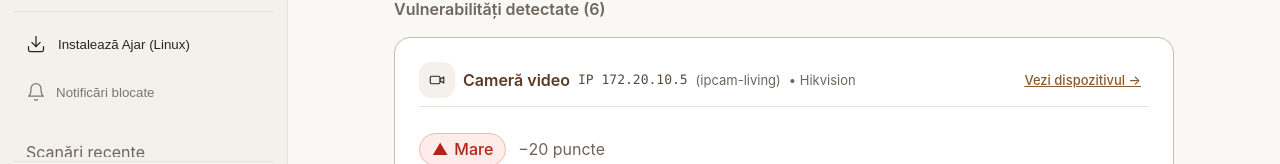
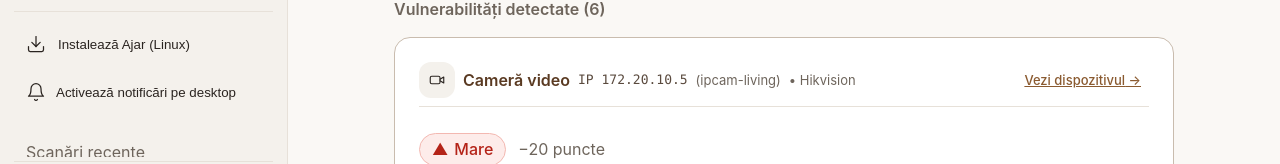
Before and after one commit to davidmihai1303/Ajar, a React (Vite) app in the folder frontend/: page /#/dashboard in a window 1280 px wide. Shown: the part 514-678 px from the top of the page. Built offline with nearby package versions, Linux system fonts and the light colour scheme; no server answers.

Commit message:
Unify notifications in app state ensuring immediate activation and alerts

```diff
--- a/frontend/src/components/Sidebar.tsx
+++ b/frontend/src/components/Sidebar.tsx
@@ -1,15 +1,7 @@
 // Left sidebar: room for Ajar at the top (Ajar itself lives in AjarDock and stays put when the
 // sidebar hides), then "new scan", navigation, recent scans, language and the hide button.
-import { useEffect, useState } from "react";
 import { formatDate } from "../i18n";
 import { downloadAjarLinux } from "../lib/downloadWrapper";
-import {
-  getNotificationPermission,
-  isNotificationSupported,
-  requestDesktopNotification,
-  sendDesktopNotification,
-  type NotificationStatus,
-} from "../lib/notifications";
 import { scoreLevel } from "../lib/scan";
 import { useIsMobile } from "../lib/useIsMobile";
 import { href, type Route } from "../router";
@@ -38,23 +30,10 @@ export default function Sidebar({
 }: {
   current: Route["name"];
 }) {
-  const { t, lang, history, scan, selectScan, collapsed, setCollapsed } = useApp();
+  const { t, lang, history, scan, selectScan, collapsed, setCollapsed, notificationsEnabled, enableNotifications } = useApp();
   const isMobile = useIsMobile();
   const active = current === "device" ? "devices" : current === "home" ? "dashboard" : current;
   const navItems = NAV.filter((item) => !(isMobile && item.route.name === "ask"));
-
-  const [notifStatus, setNotifStatus] = useState<NotificationStatus>(getNotificationPermission);
-
-  useEffect(() => {
-    setNotifStatus(getNotificationPermission());
-  }, []);
-
-  const handleNotificationClick = async () => {
-    if (notifStatus === "default") {
-      const res = await requestDesktopNotification();
-      setNotifStatus(res);
-    }
-  };
 
   return (
     <aside id="sidebar" className={`sidebar${collapsed ? " hidden" : ""}`} aria-label={t("nav.label")} aria-hidden={collapsed}>
@@ -85,41 +64,30 @@ export default function Sidebar({
             {t("desktop.download")}
           </button>
 
-          {isNotificationSupported() && (
           <button
             type="button"
-              className={`sidebar-item${notifStatus === "granted" ? " active" : ""}`}
-              onClick={handleNotificationClick}
-              disabled={notifStatus === "granted" || notifStatus === "denied"}
+            className={`sidebar-item${notificationsEnabled ? " active" : ""}`}
+            onClick={() => void enableNotifications()}
+            disabled={notificationsEnabled}
             style={{
               width: "100%",
               background: "transparent",
               border: 0,
               textAlign: "left",
-                cursor: notifStatus === "default" ? "pointer" : "default",
+              cursor: notificationsEnabled ? "default" : "pointer",
               display: "flex",
               alignItems: "center",
               gap: 10,
-                opacity: notifStatus === "denied" ? 0.6 : 1,
             }}
-              title={
-                notifStatus === "denied"
-                  ? t("desktop.notifyDeniedTooltip")
-                  : notifStatus === "granted"
-                  ? t("desktop.notifyEnabledShort")
-                  : t("desktop.notifyEnable")
-              }
+            title={notificationsEnabled ? t("desktop.notifyEnabledShort") : t("desktop.notifyEnable")}
           >
             <IconBell />
             <span>
-                {notifStatus === "granted"
+              {notificationsEnabled
                 ? "✓ " + t("desktop.notifyEnabledShort")
-                  : notifStatus === "denied"
-                  ? t("desktop.notifyDenied")
                 : t("desktop.notifyEnable")}
             </span>
           </button>
-          )}
         </div>
       </nav>
 
--- a/frontend/src/pages/Dashboard.tsx
+++ b/frontend/src/pages/Dashboard.tsx
@@ -23,33 +23,13 @@ const readOpen = () => {
 };
 
 export default function Dashboard() {
-  const { t, lang, scan, history, setBubble, startScanFlow } = useApp();
+  const { t, lang, scan, history, setBubble, startScanFlow, notificationsEnabled, enableNotifications } = useApp();
   const deviceName = useDeviceName();
   const [text, setText] = useState<Explanation | null>(null);
   const [diff, setDiff] = useState<ScanDiff | null>(null);
   const [alertsOpen, setAlertsOpen] = useState(readOpen);
   const [selectedSeverity, setSelectedSeverity] = useState<Severity | "all">("all");
   const isMobile = useIsMobile();
-  const [mobileNotifActive, setMobileNotifActive] = useState(
-    typeof Notification !== "undefined" && Notification.permission === "granted"
-  );
-
-  const enableMobileNotifications = async () => {
-    if (typeof Notification === "undefined") return;
-    try {
-      const res = await Notification.requestPermission();
-      if (res === "granted") {
-        setMobileNotifActive(true);
-        if (navigator.vibrate) navigator.vibrate([100, 50, 100]);
-        new Notification("Ajar", {
-          body: t("mobile.notifyActiveBody"),
-          icon: "/favicon.ico",
-        });
-      }
-    } catch {
-      /* ignore */
-    }
-  };
 
   const assessed = scan !== null && scan.score !== null && !scan.error;
   const first = assessed ? fixFirst(scan) : null;
@@ -128,13 +108,13 @@ export default function Dashboard() {
       {isMobile && (
         <button
           type="button"
-          className={`button ${mobileNotifActive ? "" : "primary"}`}
+          className={`button ${notificationsEnabled ? "" : "primary"}`}
           style={{ width: "100%", justifyContent: "center", minHeight: 44, gap: 8, marginBottom: 16 }}
-          onClick={enableMobileNotifications}
-          disabled={mobileNotifActive}
+          onClick={() => void enableNotifications()}
+          disabled={notificationsEnabled}
         >
           <IconBell />
-          {mobileNotifActive ? "✓ " + t("mobile.notifyActive") : t("mobile.notifyEnable")}
+          {notificationsEnabled ? "✓ " + t("mobile.notifyActive") : t("mobile.notifyEnable")}
         </button>
       )}
 
--- a/frontend/src/state/AppState.tsx
+++ b/frontend/src/state/AppState.tsx
@@ -3,6 +3,7 @@ import { createContext, useCallback, useContext, useEffect, useMemo, useRef, use
 import { ApiError, api, connect, isDemo } from "../api/client";
 import type { HistoryItem, ImportResult, Lang, NetworkInfo, Scan, ScanRefusal } from "../api/proposedTypes";
 import { makeT, type TFunction } from "../i18n";
+import { playAlertChime } from "../lib/audioAlert";
 import { navigate } from "../router";
 
 export type FlowStep = "consent" | "admin" | "network" | "notify";
@@ -57,6 +58,8 @@ interface AppState {
   setCollapsed: (value: boolean) => void;
   dialogs: number;
   openDialog: () => () => void;
+  notificationsEnabled: boolean;
+  enableNotifications: () => Promise<void>;
   placement: AjarPlacement;
   anchor: AjarAnchor | null;
   setAnchor: (value: AjarAnchor | null) => void;
@@ -120,6 +123,54 @@ export function AppProvider({ children }: { children: ReactNode }) {
     store.set("ajar.ai", value ? "yes" : "no");
   }, []);
 
+  const [notificationsEnabled, setNotificationsEnabledState] = useState<boolean>(() => {
+    const saved = store.get("ajar.notifications");
+    if (saved === "yes") return true;
+    if (typeof Notification !== "undefined" && Notification.permission === "granted") return true;
+    return false;
+  });
+
+  const enableNotifications = useCallback(async () => {
+    setNotificationsEnabledState(true);
+    store.set("ajar.notifications", "yes");
+
+    if (typeof navigator !== "undefined" && navigator.vibrate) {
+      try {
+        navigator.vibrate([100, 50, 100]);
+      } catch {
+        /* ignore */
+      }
+    }
+    playAlertChime();
+
+    if (typeof Notification !== "undefined") {
+      try {
+        if (Notification.permission === "default") {
+          await new Promise<void>((resolve) => {
+            try {
+              const res = Notification.requestPermission(() => resolve());
+              if (res && typeof res.then === "function") res.then(() => resolve()).catch(() => resolve());
+            } catch {
+              resolve();
+            }
+          });
+        }
+        if (Notification.permission === "granted") {
+          try {
+            new Notification("Ajar", {
+              body: t("mobile.notifyActiveBody"),
+              icon: "/favicon.ico",
+            });
+          } catch {
+            /* ServiceWorker / mobile restriction fallback */
+          }
+        }
+      } catch {
+        /* Ignore permission rejection */
+      }
+    }
+  }, [t]);
+
   useEffect(() => {
     const syncConsent = (event: StorageEvent) => {
       if (event.storageArea !== window.localStorage || (event.key !== null && event.key !== "ajar.ai")) return;
@@ -177,19 +228,26 @@ export function AppProvider({ children }: { children: ReactNode }) {
 
   const notifyChanges = useCallback(
     async (previousId: string | undefined, next: Scan) => {
-      if (!previousId || typeof Notification === "undefined" || Notification.permission !== "granted") return;
+      if (!previousId || !notificationsEnabled) return;
       try {
         const diff = await api.diff(previousId, next.id);
         if (diff.devices_added.length || diff.ports_opened.length) {
+          playAlertChime();
+          if (typeof Notification !== "undefined" && Notification.permission === "granted") {
+            try {
               new Notification("Ajar", {
                 body: t("notify.changes", { devices: diff.devices_added.length, ports: diff.ports_opened.length }),
               });
+            } catch {
+              /* ignore */
+            }
+          }
         }
       } catch {
         /* the dashboard shows the same alerts anyway */
       }
     },
-    [t],
+    [notificationsEnabled, t],
   );
 
   const runScan = useCallback(async () => {
@@ -212,13 +270,20 @@ export function AppProvider({ children }: { children: ReactNode }) {
       await loadHistory().catch(() => undefined);
       navigate({ name: "dashboard" });
       void notifyChanges(previousId, result);
+      if (notificationsEnabled) {
+        playAlertChime();
         if (typeof Notification !== "undefined" && Notification.permission === "granted") {
+          try {
             const high = result.findings.filter((f) => f.severity === "high").length;
             const medium = result.findings.filter((f) => f.severity === "medium").length;
             new Notification(t("desktop.scanCompleted", { score: result.score ?? "—" }), {
               body: t("desktop.scanCompletedBody", { high, medium }),
               icon: "/favicon.ico",
             });
+          } catch {
+            /* ignore */
+          }
+        }
       }
       if (typeof Notification !== "undefined" && Notification.permission === "default" && !store.get("ajar.ack.notify")) {
         setFlow("notify");
@@ -317,6 +382,8 @@ export function AppProvider({ children }: { children: ReactNode }) {
     setCollapsed,
     dialogs,
     openDialog,
+    notificationsEnabled,
+    enableNotifications,
     placement,
     anchor,
     setAnchor,
```
Lines whose indentation alone changed are shown as unchanged.
